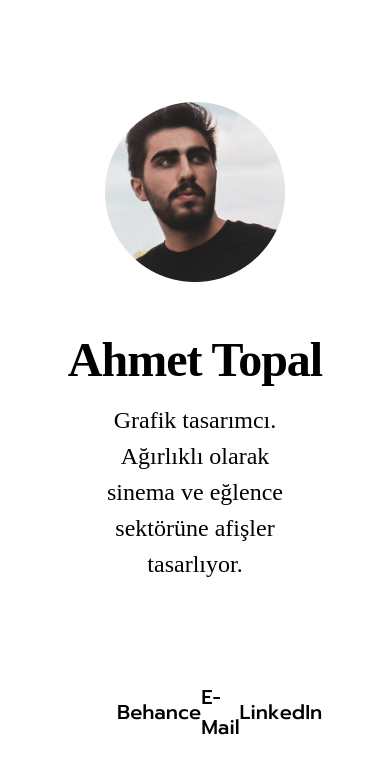
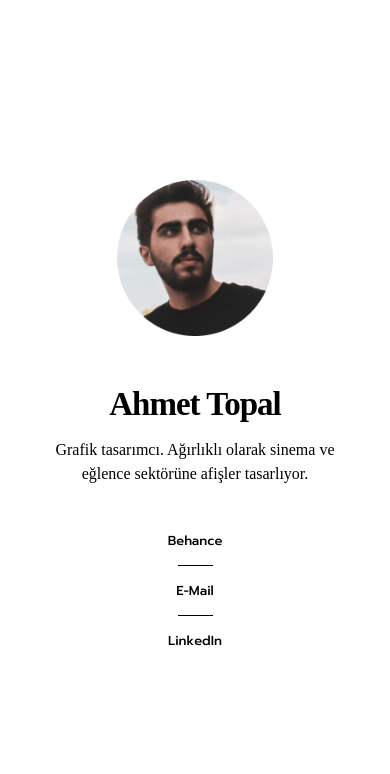
Before and after one commit to fyunusyildiz/ahmettopal, a plain HTML site: page index.html in a window 390 px wide. Drawn offline with Linux system fonts and the light colour scheme.

Commit message:
finish mobile

```diff
--- a/index.html
+++ b/index.html
@@ -64,6 +64,28 @@
           height: 1px;
           background: #000;
       }
+      @media screen and (max-width: 1279px) {
+          img {
+              width: 40%;
+          }
+          .name {
+              font-size: 33px;
+          }
+          .define {
+              font-size: 16px;
+              width: 75%;
+          }
+          .buttons {
+              margin-top: 30px;
+              flex-direction: column;
+              justify-content: center;
+              align-items: center;
+          }
+          .buttons a {
+              margin: 15px 0;
+              font-size: 13px;
+          }
+      }
     </style>
   </head>
   <body>
@@ -73,11 +95,11 @@
         <div class="name">Ahmet Topal</div>
         <div class="define">Grafik tasarımcı. Ağırlıklı olarak sinema ve eğlence sektörüne afişler tasarlıyor.</div>
         <div class="buttons">
-            <a href="https://www.behance.net/ahmet8topal">Behance</a>
+            <a href="https://www.behance.net/ahmet8topal" target="_blank">Behance</a>
             <div class="line"></div>
-            <a href="https://mail.google.com/mail/?view=cm&fs=1&to=ahmet8topal@gmail.com">E-Mail</a>
+            <a href="https://mail.google.com/mail/?view=cm&fs=1&to=ahmet8topal@gmail.com" target="_blank">E-Mail</a>
             <div class="line"></div>
-            <a href="https://www.linkedin.com/in/ahmet-topal/">LinkedIn</a>
+            <a href="https://www.linkedin.com/in/ahmet-topal/" target="_blank">LinkedIn</a>
         </div>
       </div>
     </div>
```
